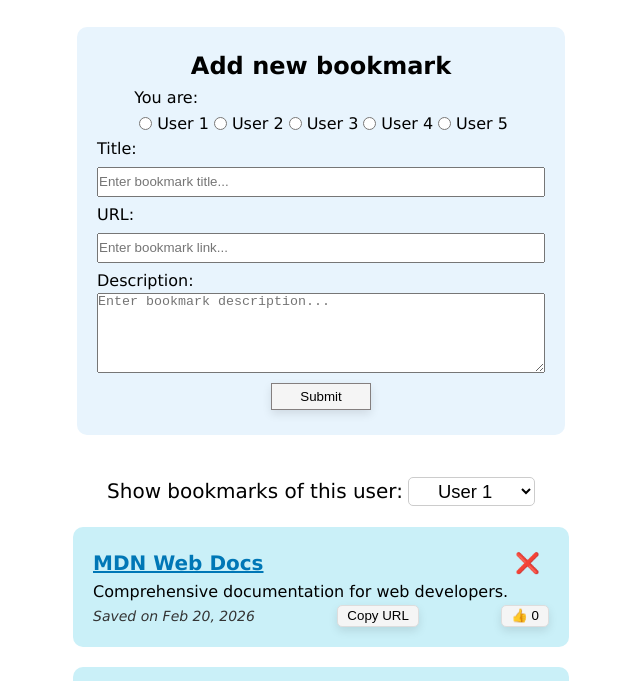
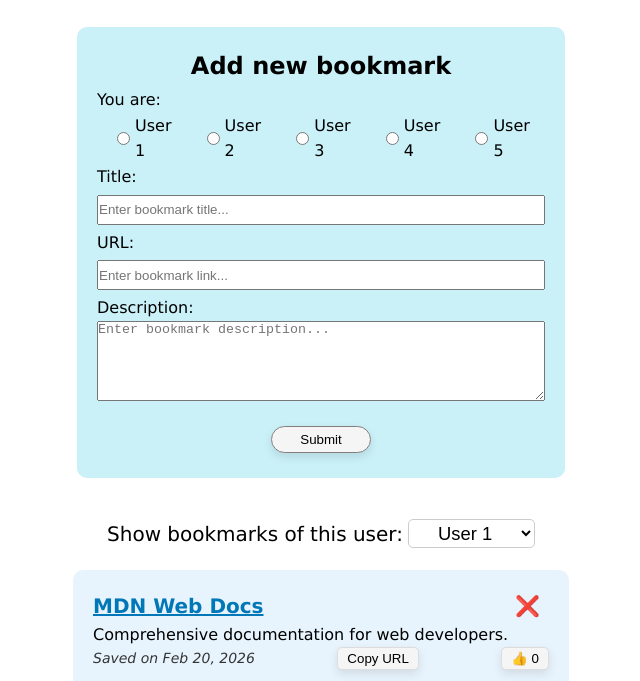
Before and after one commit to trngdothuy/Piscine-Sprint-Project-Shared-Bookmarks, a website with bundled scripts: page index.html in a window 1280 px wide. Shown: the part 100-781 px from the top of the page, without its empty margins (319-959 px from the left). Built offline with nearby package versions, Linux system fonts and the light colour scheme.

Commit message:
Update styles.css with margin and color

```diff
--- a/script.js
+++ b/script.js
@@ -116,6 +116,7 @@ function makeUserRadioSelectors() {
     const radioSelector = document.createElement("input")
     radioSelector.type = "radio"
     radioSelector.name = "user-submit"
+    radioSelector.classList = "user-submit"
     radioSelector.value = i
     radioSelector.id = `user${i}`
     radioSelector.required = true
--- a/style.css
+++ b/style.css
@@ -23,6 +23,10 @@ h1 {
   width: fit-content;
   color: #0166FF;
   font-size: 3rem;
+}
+
+h2 {
+  margin-bottom: 2px;
 }
 
 /* Display User Selector */
@@ -53,7 +57,7 @@ select {
   width: 40%;        /* 40% width leaves ~20% margin on each side */
   margin: 20px auto;    /* Centers the card horizontally */
   padding: 20px;
-  background-color: #caf0f8;
+  background-color: #e8f4fd;
   border-radius: 10px;
 
 } */
@@ -150,7 +154,7 @@ a:hover {
   flex-direction: column;
   align-items: center;
   margin: 20px auto;
-  background-color: #e8f4fd;
+  background-color: #caf0f8;
   border-radius: 10px;
   padding: 20px;
   width:40%;
@@ -175,6 +179,10 @@ input {
   margin: 5px;
 }
 
+.user-submit {
+  margin-left: 20px;
+}
+
 #add-bookmark-div {
   display: flex;
   flex-direction: column;
@@ -185,11 +193,13 @@ input {
 #submit-button {
   background: #f5f5f5;
   border: 1px solid #847f7f;
+  border-radius: 30px;
   padding: 5px 9px;
   cursor: pointer;
   transition: all 0.2s ease;
   box-shadow: 0 4px 10px rgba(0, 0, 0, 0.1);
   width: 100px;
+  margin-top: 20px;
 }
 
 #submit-button:hover {
```
